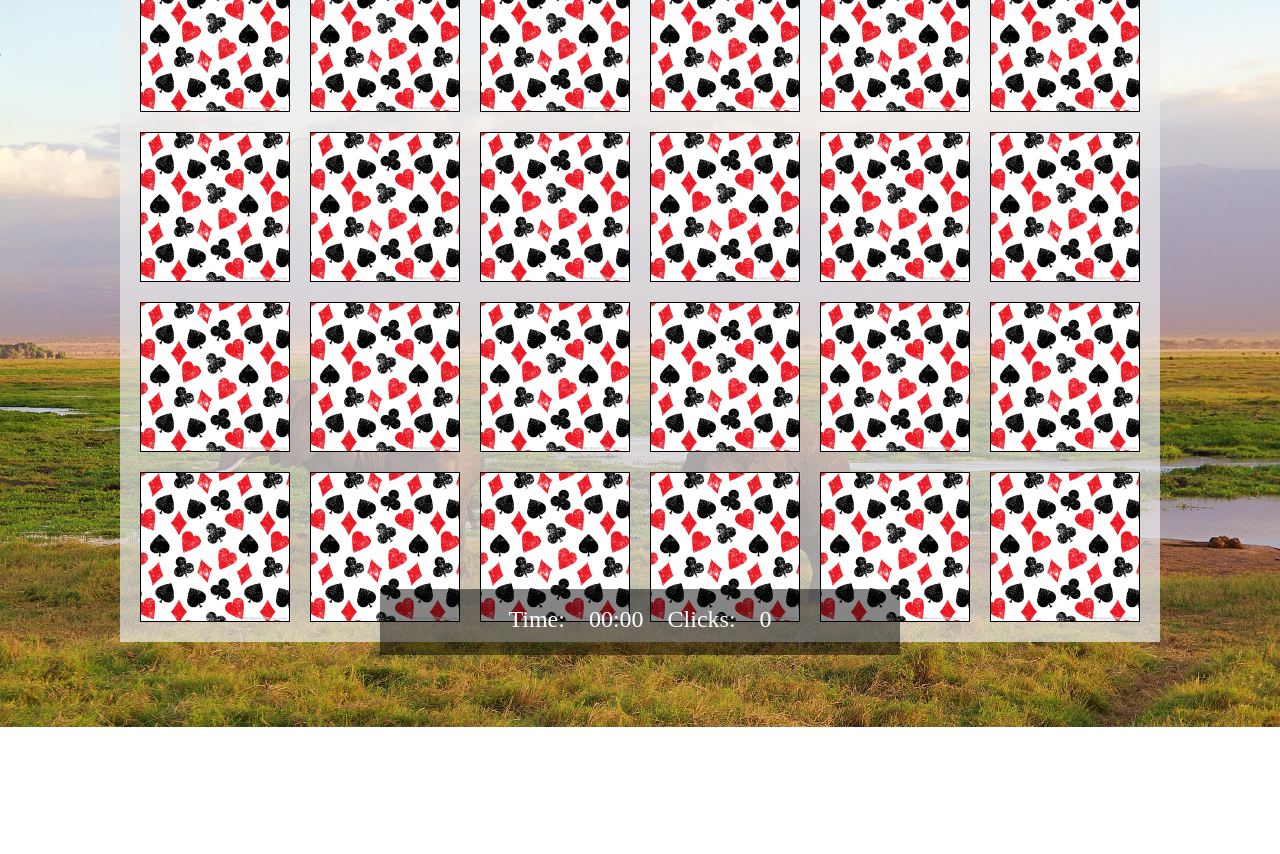
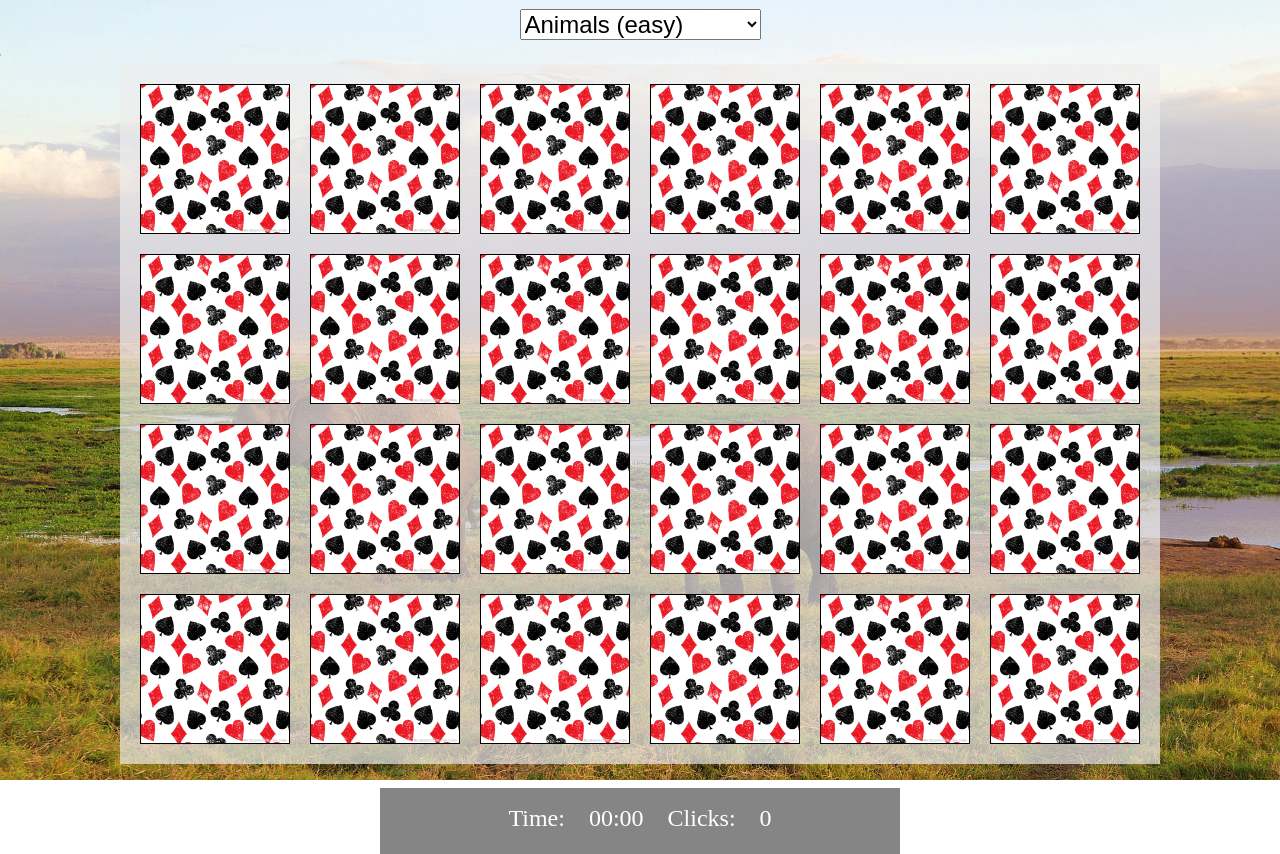
Before and after one commit to customhans/memory, a plain HTML site: page index.html in a window 1280 px wide. Shown: the part 73-927 px from the top of the page. Before the commit the page ends 800 px from the top, so only its background shows below. Drawn offline with Linux system fonts and the light colour scheme.

Commit message:
cleaner layout + added cars, but still looking for good img

```diff
--- a/style.css
+++ b/style.css
@@ -6,9 +6,6 @@ html {
 body {
 	background-size: cover;
 	background-repeat: no-repeat;
-	display: flex;
-	flex-wrap: wrap;
-	justify-content: center;
 	max-width: 1040px;
 	margin: auto;
 }
@@ -20,23 +17,22 @@ h1 {
 }
 
 select {
-	align-self: flex-start;
 	font-size: 1.5em;
-	margin-top: -4em;
+	margin: 1em auto;
+	display: block;
 }
 
 .timer {
-	align-self: flex-start;
 	color: #fff;
 	column-gap: 1em;
 	display: flex;
 	font-size: 1.5em;
 	justify-content: center;
-	margin-top: -4em;
 	background: #0000007a;
 	width: 50%;
 	line-height: 1em;
 	padding-top: 0.75em;
+	margin: 1em auto;
 }
 
 #time {
@@ -54,10 +50,9 @@ select {
 	column-gap: 20px;
 	display: flex;
 	flex-wrap: wrap;
-	margin-top: -8em;
 	padding: 20px;
 	row-gap: 20px;
-	width: 1040px;
+	width: 1000px;
 }
 
 #board > button {
```
Also changed, not shown: images.js (line endings or trailing spaces), media/cars/amg.jpg (added), media/cars/batman.jpg (added), media/cars/beetle.jpg (added), media/cars/bimmer.jpg (added), media/cars/bulli.jpg (added), media/cars/carrera.png (added), media/cars/fiat.jpg (added), media/cars/ford.jpg (added), media/cars/lambo.jpg (added), media/cars/model.jpg (added), media/cars/porsche.jpg (added), media/cars/rusty.jpg (added), media/cars/tesla.jpg (added).
